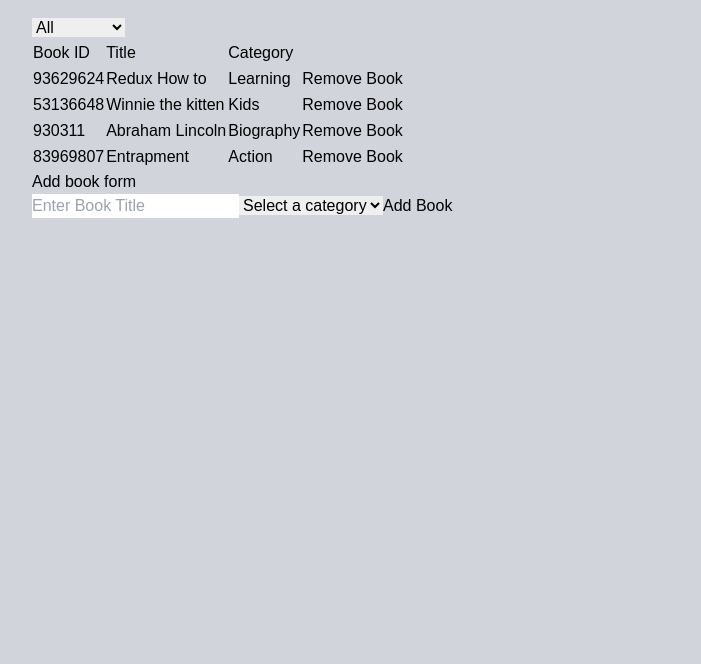
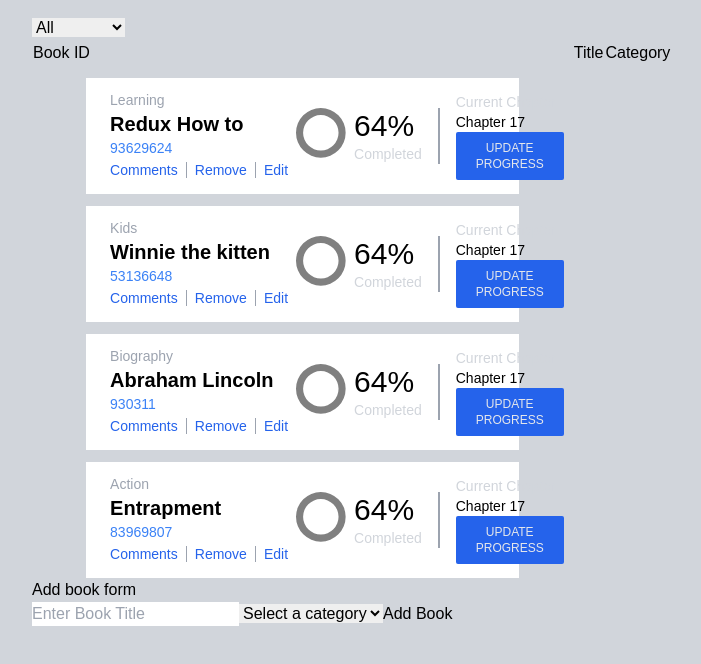
Before and after one commit to chrystalme/magic-books-inc, a React (Create React App) app: page / in a window 1280 px wide. Shown: the top 664 px of the page, without its empty margins (16-717 px from the left). Built offline with nearby package versions, Linux system fonts and the light colour scheme.

Commit message:
Add basic styling to Book component

```diff
--- a/src/components/Book.jsx
+++ b/src/components/Book.jsx
@@ -2,22 +2,62 @@ import React from 'react';
 import PropTypes from 'prop-types';
 
 const Book = ({ book, removeBook }) => (
-  <tr>
-    <td>{book.ISBN}</td>
-    <td>{book.title}</td>
-    <td>{book.category}</td>
-    <td>
-      <button type="button" onClick={() => removeBook(book.ISBN)}>Remove Book</button>
-    </td>
-  </tr>
+  <>
+    <div className="mt-3 p-3 mx-auto w-4/5 container align-middle bg-white flex md:flex-row sm:flex-col justify-between items-center">
+      <div className="pl-3">
+        <h5 className="text-gray-400 text-sm font-medium">{book.category}</h5>
+        <h3 className="font-bold text-xl">{book.title}</h3>
+        <h5 className="text-blue-500 text-sm font-light">{book.ISBN}</h5>
+        <div className="divide-x divide-gray-400">
+          <a className="link" href="/">Comments</a>
+          <a
+            className="link "
+            value="Remove"
+            onClick={() => removeBook(book.ISBN)}
+            href="/"
+          >
+            Remove
+          </a>
+          <a className="link" href="/">Edit</a>
+        </div>
+      </div>
+      <div className="flex md:flex-row items-center sm:flex-col gap-4">
+        <div className=" flex flex-row gap-2 pr-4 border-r-2 border-solid border-gray-400">
+          <div>
+            <svg id="svg" width="50" height="50" viewBox="0 0 141 141">
+              <path
+                id="light"
+                d="M70,70 v-70 a70,70 0 0,1 0,140 a70,70 0 1,1 0,-140"
+                fill="gray"
+              />
+              <path id="dark" d="M70,70 v-70 a70,70 0 0,1 0,0" fill="blue" />
+              <path
+                d="M20,70 a50,50 0 0,1 100,0 a50,50 0 0,1 -100,0"
+                fill="white"
+              />
+            </svg>
+          </div>
+          <div>
+            <span className="font-normal text-3xl" id="perc">
+              64%
+            </span>
+            <h5 className="text-gray-300 text-sm font-light">Completed</h5>
+          </div>
+        </div>
+        <div>
+          <h5 className="font-light text-sm text-gray-300">
+            Current Chapter
+          </h5>
+          <p className="text-sm">Chapter 17</p>
+          <button className="btn" type="button">Update Progress</button>
+        </div>
+      </div>
+    </div>
+  </>
 );
 
 Book.propTypes = {
-  book: PropTypes.shape({
-    ISBN: PropTypes.number,
-    title: PropTypes.string,
-    category: PropTypes.string,
-  }).isRequired,
+  book: PropTypes.instanceOf(Object).isRequired,
   removeBook: PropTypes.func.isRequired,
 };
 
```
